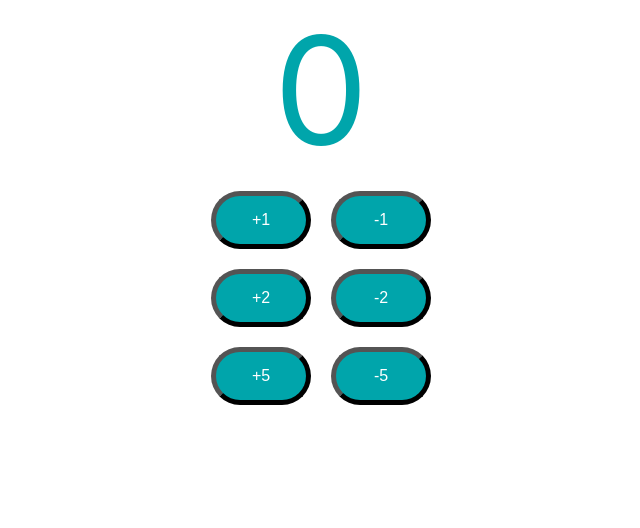
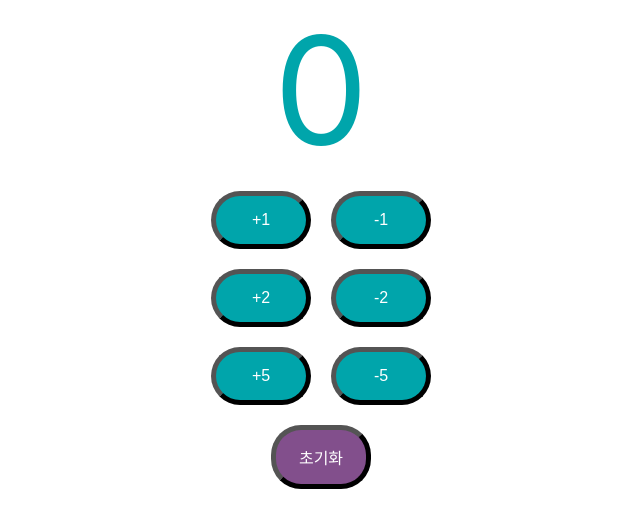
Before and after one commit to PhiloMonx1/learning-spring-and-spring-boot-3.x, a React (Create React App) app in the folder 00_module/front-end/todo-app/: page / in a window 1280 px wide. Shown: the top 528 px of the page, without its empty margins (319-959 px from the left). Built offline with nearby package versions, Linux system fonts and the light colour scheme.

Commit message:
11단계 - 카운터에 초기화 버튼 추가하기
*feat(front) : 카운터 초기화 버튼 추가
*docs : 카운터 초기화 기능 실습 노트

```diff
--- a/00_module/front-end/todo-app/src/components/counter/Counter.css
+++ b/00_module/front-end/todo-app/src/components/counter/Counter.css
@@ -19,3 +19,15 @@
   color: #00a5ab;
   font-size: 150px;
 }
+
+.ResetButton {
+  font-size: 16px;
+  background-color: #824f8c;
+  width: 100px;
+  margin: 10px;
+  color: white;
+  padding: 15px;
+  border-radius: 30px;
+  border-color: black;
+  border-width: 5px;
+}
--- a/00_module/front-end/todo-app/src/components/counter/Counter.jsx
+++ b/00_module/front-end/todo-app/src/components/counter/Counter.jsx
@@ -1,6 +1,7 @@
 import {useState} from 'react';
 import './Counter.css';
 import CounterButton from "./CounterButton";
+import ResetButton from "./ResetButton";
 
 export default function Counter() {
   const [count, setCount] = useState(0);
@@ -11,6 +12,10 @@ export default function Counter() {
 
   function decrementCounterParentFunction(by) {
     setCount(count - by);
+  }
+
+  function resetCountFunction(){
+    setCount(0)
   }
 
   return (
@@ -25,6 +30,7 @@ export default function Counter() {
         <CounterButton by={5}
                        incrementMethod={incrementCounterParentFunction}
                        decrementMethod={decrementCounterParentFunction}/>
+        <ResetButton resetCountMethod={resetCountFunction} />
       </>
   )
 }
--- /dev/null
+++ b/00_module/front-end/todo-app/src/components/counter/ResetButton.jsx
@@ -0,0 +1,9 @@
+export default function ResetButton({resetCountMethod}){
+  function resetCount(){
+    resetCountMethod();
+  }
+
+  return (
+      <button className="ResetButton" onClick={resetCount}>초기화</button>
+  )
+}
```
Also changed, not shown: 1 other file (tests, documents, lock files or other folders).
